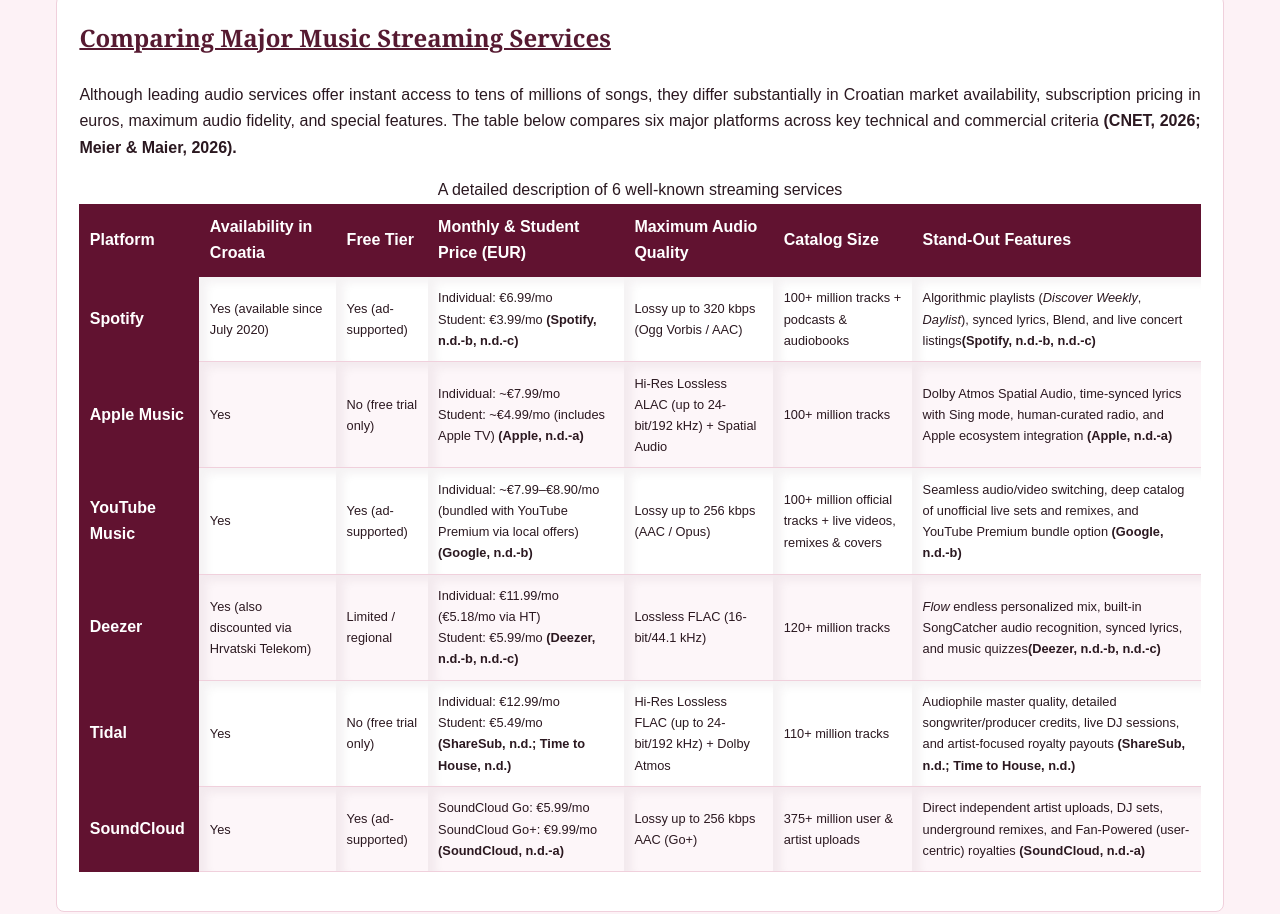
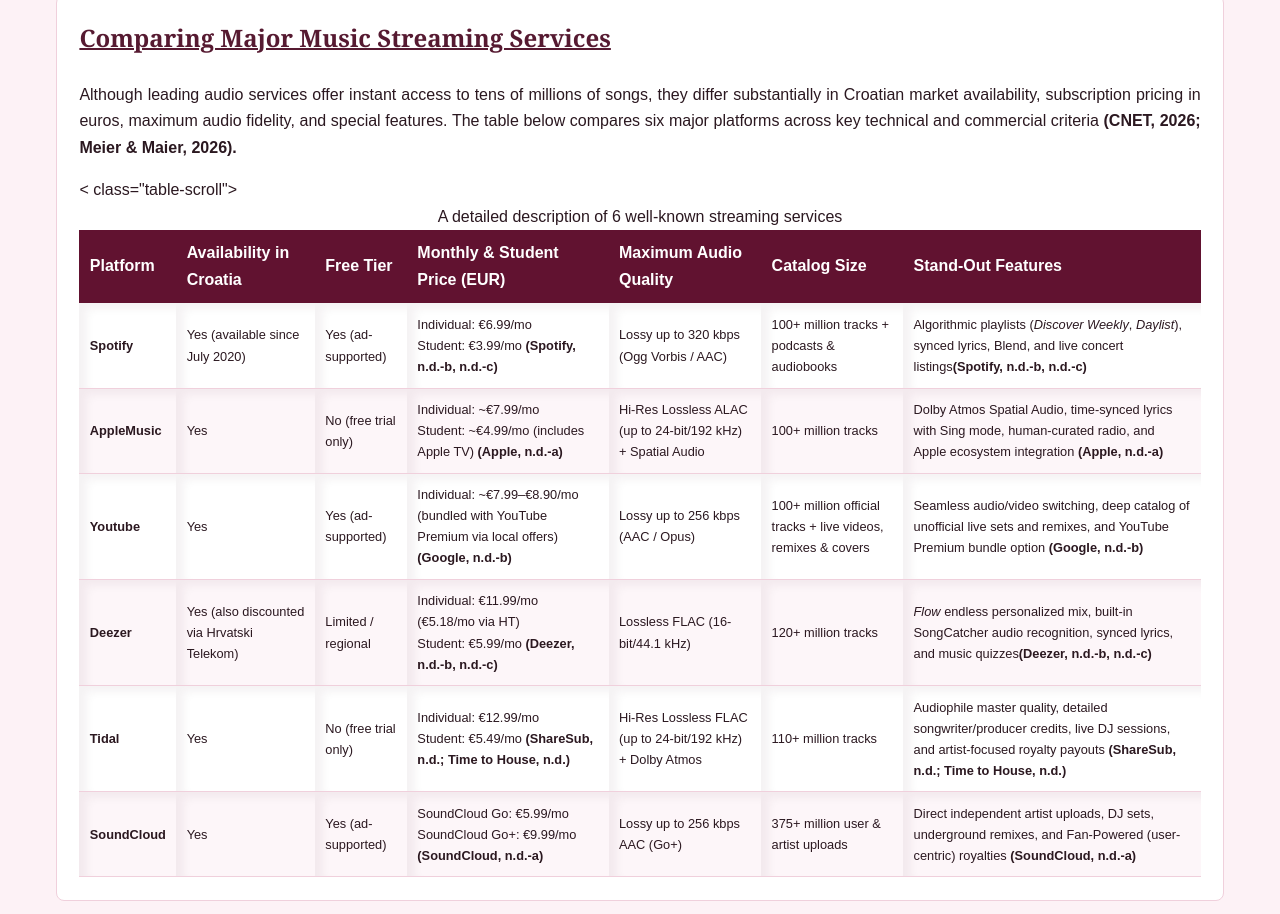
Before and after one commit to ac4369-rit/iste140-project2, a plain HTML site: page platforms.html in a window 1280 px wide. Shown: the part 219-1133 px from the top of the page. Drawn offline with Linux system fonts and the light colour scheme.

Commit message:
Last changes (review)

```diff
--- a/platforms.html
+++ b/platforms.html
@@ -26,8 +26,8 @@
                 <p>
                   Although leading audio services offer instant access to tens of millions of songs, they differ substantially in Croatian market availability, subscription pricing in euros, maximum audio fidelity, and special features. The table below compares six major platforms across key technical and commercial criteria <strong>(CNET, 2026; Meier & Maier, 2026).</strong>
                 </p>
-
-                <table class="table-scroll">
+                < class="table-scroll">
+                <table>
                     <caption>A detailed description of 6 well-known streaming services</caption>
                     <thead>
                         <tr>
@@ -42,7 +42,7 @@
                     </thead>
                     <tbody>
                         <tr>
-                            <th scope="row">Spotify</th>
+                            <td><strong>Spotify</strong></td>
                             <td>Yes (available since July 2020)</td>
                             <td>Yes (ad-supported)</td>
                             <td>Individual: €6.99/mo<br>Student: €3.99/mo <strong>(Spotify, n.d.-b, n.d.-c)</strong></td>
@@ -51,7 +51,7 @@
                             <td>Algorithmic playlists (<em>Discover Weekly</em>, <em>Daylist</em>), synced lyrics, Blend, and live concert listings<strong>(Spotify, n.d.-b, n.d.-c)</strong></td>
                         </tr>
                         <tr>
-                            <th scope="row">Apple Music</th>
+                            <td><strong>AppleMusic</strong></td>
                             <td>Yes</td>
                             <td>No (free trial only)</td>
                             <td>Individual: ~€7.99/mo<br>Student: ~€4.99/mo (includes Apple TV) <strong>(Apple, n.d.-a)</strong></td>
@@ -60,7 +60,7 @@
                             <td>Dolby Atmos Spatial Audio, time-synced lyrics with Sing mode, human-curated radio, and Apple ecosystem integration <strong>(Apple, n.d.-a)</strong></td>
                         </tr>
                         <tr>
-                            <th scope="row">YouTube Music</th>
+                            <td><strong>Youtube</strong></td>
                             <td>Yes</td>
                             <td>Yes (ad-supported)</td>
                             <td>Individual: ~€7.99–€8.90/mo (bundled with YouTube Premium via local offers) <strong>(Google, n.d.-b)</strong></td>
@@ -69,7 +69,7 @@
                             <td>Seamless audio/video switching, deep catalog of unofficial live sets and remixes, and YouTube Premium bundle option <strong>(Google, n.d.-b)</strong></td>
                         </tr>
                         <tr>
-                            <th scope="row">Deezer</th>
+                            <td><strong>Deezer</strong></td>
                             <td>Yes (also discounted via Hrvatski Telekom)</td>
                             <td>Limited / regional</td>
                             <td>Individual: €11.99/mo (€5.18/mo via HT)<br>Student: €5.99/mo <strong>(Deezer, n.d.-b, n.d.-c)</strong></td>
@@ -78,7 +78,7 @@
                             <td><em>Flow</em> endless personalized mix, built-in SongCatcher audio recognition, synced lyrics, and music quizzes<strong>(Deezer, n.d.-b, n.d.-c)</strong></td>
                         </tr>
                         <tr>
-                            <th scope="row">Tidal</th>
+                            <td><strong>Tidal</strong></td>
                             <td>Yes</td>
                             <td>No (free trial only)</td>
                             <td>Individual: €12.99/mo<br>Student: €5.49/mo <strong>(ShareSub, n.d.; Time to House, n.d.)</strong></td>
@@ -87,7 +87,7 @@
                             <td>Audiophile master quality, detailed songwriter/producer credits, live DJ sessions, and artist-focused royalty payouts <strong>(ShareSub, n.d.; Time to House, n.d.)</strong></td>
                         </tr>
                         <tr>
-                            <th scope="row">SoundCloud</th>
+                            <td><strong>SoundCloud</strong></td>
                             <td>Yes</td>
                             <td>Yes (ad-supported)</td>
                             <td>SoundCloud Go: €5.99/mo<br>SoundCloud Go+: €9.99/mo <strong>(SoundCloud, n.d.-a)</strong></td>
@@ -96,7 +96,8 @@
                             <td>Direct independent artist uploads, DJ sets, underground remixes, and Fan-Powered (user-centric) royalties <strong>(SoundCloud, n.d.-a)</strong></td>
                         </tr>
                     </tbody>
-                </table>
+                  </table>
+                </div>
             </section>
 
             <section>
```
Also changed, not shown: index.html (+1 -1 lines), money.html (+2 -0 lines).
